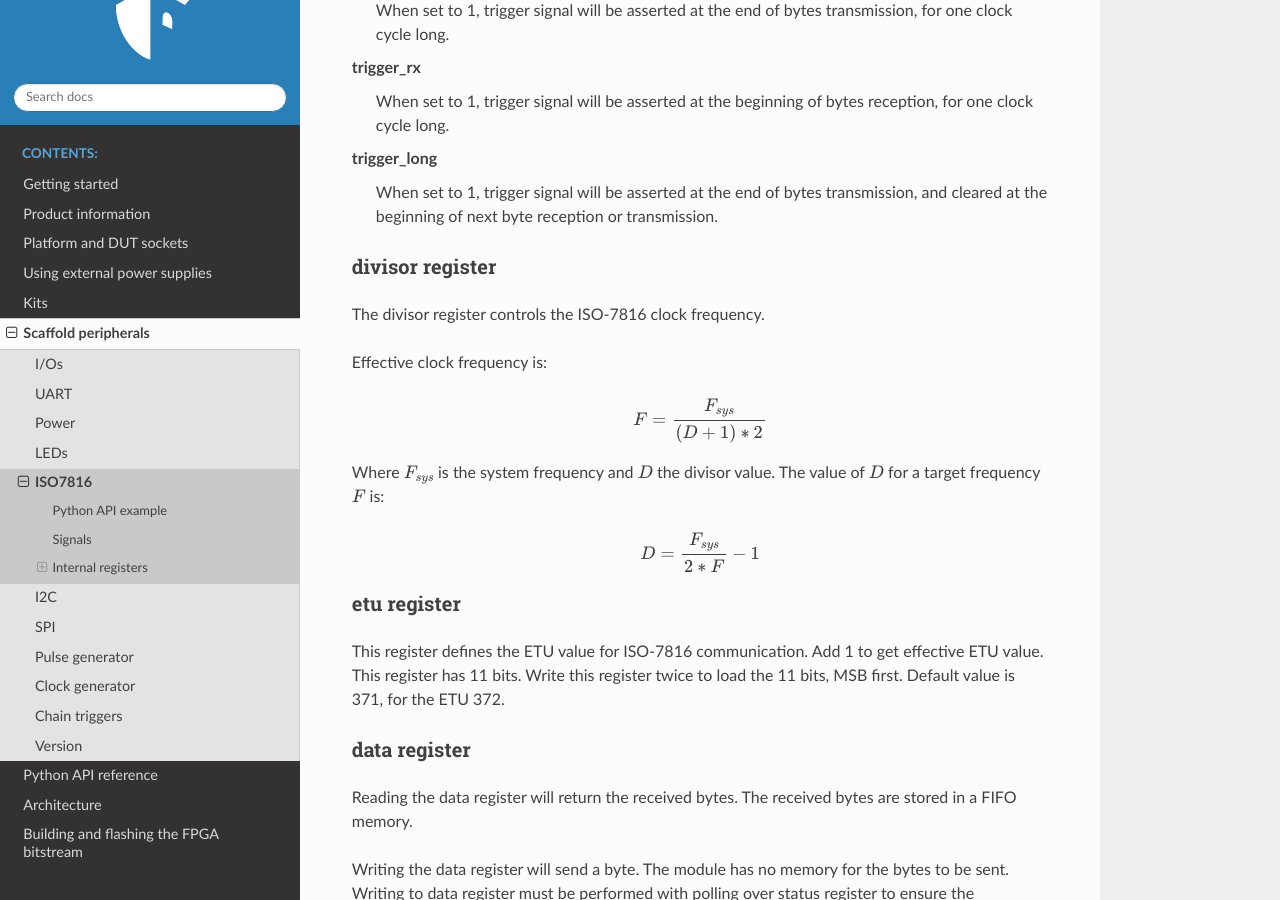
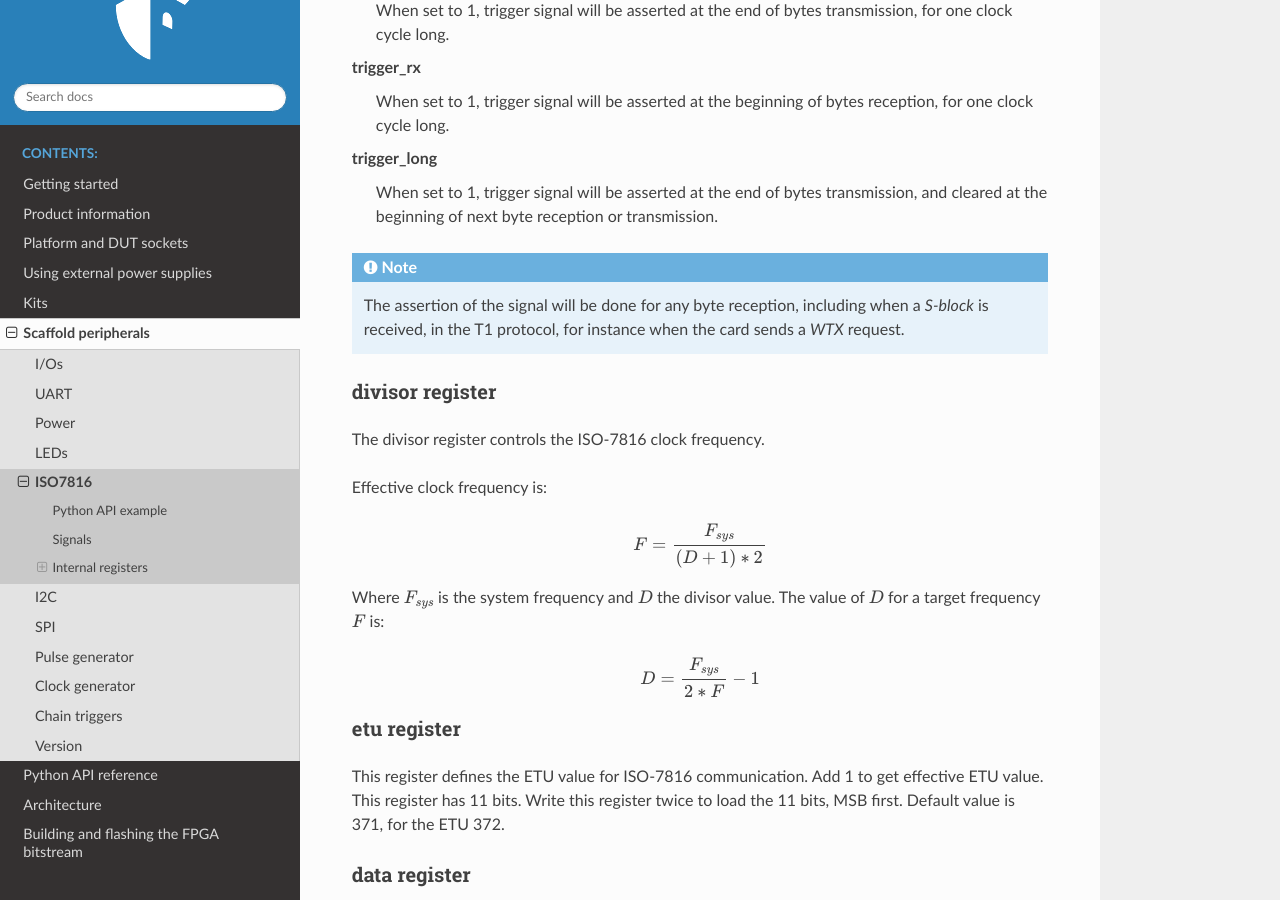
Before and after one commit to Ledger-Donjon/scaffold, a Sphinx documentation site: the page built from docs/iso7816_module.rst, in a window 1280 px wide and 900 px high, scrolled down 2201 px. Built offline with Sphinx 7.4.7 and the Read the Docs theme 3.1.0, drawn with Linux system fonts in a browser that asks for light colours.

Commit message:
docs(issue33) Add a note about trigger assertion

```diff
--- a/docs/iso7816_module.rst
+++ b/docs/iso7816_module.rst
@@ -115,6 +115,11 @@ trigger_long
   transmission, and cleared at the beginning of next byte reception or
   transmission.
 
+.. note::
+  The assertion of the signal will be done for any byte reception,
+  including when a `S-block` is received, in the T1 protocol, for instance
+  when the card  sends a `WTX` request.
+
 divisor register
 ^^^^^^^^^^^^^^^^
 
```
